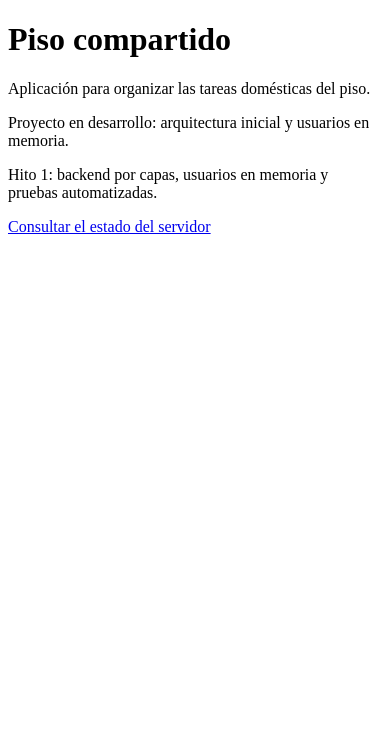
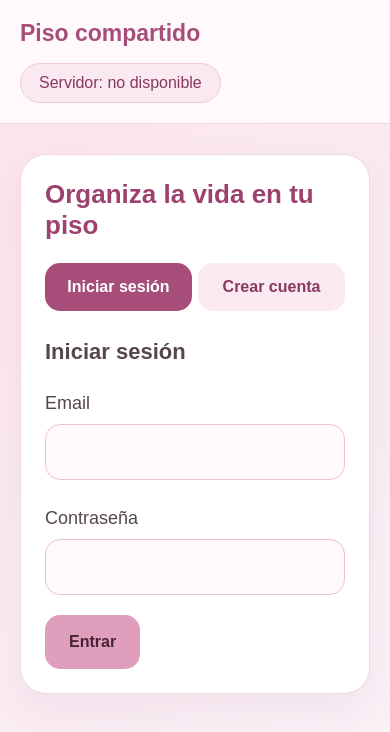
Before and after one commit to martatoscaperez/Procesos_MartaTosca, a website: page cliente/index.html in a window 390 px wide. Drawn offline with Linux system fonts and the light colour scheme; no server answers.

Commit message:
Añade frontend por capas con formularios de acceso

```diff
--- /dev/null
+++ b/cliente/comunicacion/rest.js
@@ -0,0 +1,11 @@
+// Capa de comunicación: realiza peticiones a la API.
+// No modifica elementos de la interfaz.
+export async function consultarEstado() {
+  const respuesta = await fetch('/api/estado');
+
+  if (!respuesta.ok) {
+    throw new Error('No se pudo consultar el estado del servidor.');
+  }
+
+  return respuesta.json();
+}
--- /dev/null
+++ b/cliente/controlador.js
@@ -0,0 +1,73 @@
+// Capa de presentación: consulta la API mediante rest.js
+// y actualiza lo que ve el usuario.
+import { consultarEstado } from './comunicacion/rest.js';
+
+// Localizamos los elementos de la página.
+const indicadorServidor = document.getElementById('estado-servidor');
+const botonLogin = document.getElementById('mostrar-login');
+const botonRegistro = document.getElementById('mostrar-registro');
+const formularioLogin = document.getElementById('formulario-login');
+const formularioRegistro = document.getElementById('formulario-registro');
+const mensaje = document.getElementById('mensaje');
+
+// Consulta el servidor y muestra si está disponible.
+async function mostrarEstadoServidor() {
+  try {
+    await consultarEstado();
+    indicadorServidor.textContent = 'Servidor: ok';
+  } catch (error) {
+    indicadorServidor.textContent = 'Servidor: no disponible';
+    console.error(error);
+  }
+}
+
+// Muestra un formulario y oculta el otro.
+function cambiarFormulario(mostrarLogin) {
+  formularioLogin.hidden = !mostrarLogin;
+  formularioRegistro.hidden = mostrarLogin;
+
+  botonLogin.setAttribute('aria-pressed', String(mostrarLogin));
+  botonRegistro.setAttribute('aria-pressed', String(!mostrarLogin));
+
+  mensaje.textContent = '';
+}
+
+// Asociamos cada botón con su acción.
+botonLogin.addEventListener('click', () => {
+  cambiarFormulario(true);
+});
+
+botonRegistro.addEventListener('click', () => {
+  cambiarFormulario(false);
+});
+
+// Provisional: el inicio de sesión todavía no llama a la API.
+formularioLogin.addEventListener('submit', (evento) => {
+  evento.preventDefault();
+  mensaje.textContent = 'El inicio de sesión todavía no está conectado.';
+});
+
+// Comprueba los campos antes de conectar el registro con la API.
+formularioRegistro.addEventListener('submit', (evento) => {
+  evento.preventDefault();
+
+  const nombre = document.getElementById('registro-nombre').value.trim();
+  const clave = document.getElementById('registro-clave').value;
+  const repetir = document.getElementById('registro-repetir').value;
+
+  if (nombre === '') {
+    mensaje.textContent = 'Escribe tu nombre.';
+    return;
+  }
+
+  if (clave !== repetir) {
+    mensaje.textContent = 'Las contraseñas no coinciden.';
+    return;
+  }
+
+  mensaje.textContent =
+    'Los campos están completos. El registro todavía no está conectado.';
+});
+
+// Comprobamos el estado al cargar la página.
+mostrarEstadoServidor();
--- /dev/null
+++ b/cliente/estilos.css
@@ -0,0 +1,174 @@
+/* Incluye bordes y relleno dentro del tamaño de cada elemento. */
+* {
+  box-sizing: border-box;
+}
+
+body {
+  margin: 0;
+  font-family: Arial, sans-serif;
+  background: linear-gradient(135deg, #fce3ed, #faf3f8);
+  color: #554650;
+  min-height: 100vh;
+}
+
+/* Cabecera de la aplicación. */
+.cabecera {
+  display: flex;
+  justify-content: space-between;
+  align-items: center;
+  gap: 16px;
+  padding: 24px 7%;
+  background-color: #fff9fc;
+  border-bottom: 1px solid #efd3e0;
+}
+
+.cabecera h1 {
+  margin: 0;
+  font-size: 28px;
+  color: #a64e79;
+}
+
+.cabecera p {
+  margin: 0;
+  padding: 10px 18px;
+  border: 1px solid #efcbdc;
+  border-radius: 24px;
+  background-color: #fbe9f1;
+  color: #87395f;
+}
+
+main {
+  padding: 0 20px;
+}
+
+/* Tarjeta que contiene los formularios. */
+.tarjeta {
+  max-width: 650px;
+  margin: 60px auto;
+  padding: 44px;
+  background-color: white;
+  border: 1px solid #efd8e3;
+  border-radius: 26px;
+  box-shadow: 0 16px 40px rgba(145, 75, 110, 0.08);
+}
+
+.tarjeta h2 {
+  margin: 0 0 22px;
+  font-size: 32px;
+  color: #9d416e;
+}
+
+.tarjeta h3 {
+  margin: 28px 0;
+  font-size: 22px;
+}
+
+/* Botones para elegir entre inicio de sesión y registro. */
+.pestanas {
+  display: flex;
+  flex-wrap: wrap;
+  gap: 6px;
+}
+
+button {
+  padding: 18px 24px;
+  border: none;
+  border-radius: 15px;
+  background-color: #a64e79;
+  color: white;
+  font: inherit;
+  font-weight: bold;
+  cursor: pointer;
+}
+
+button:hover {
+  background-color: #913d66;
+}
+
+/* Etiquetas y campos de los formularios. */
+label {
+  display: block;
+  margin-top: 28px;
+  margin-bottom: 10px;
+  font-size: 18px;
+}
+
+input {
+  display: block;
+  width: 100%;
+  padding: 18px;
+  border: 1px solid #edbfd4;
+  border-radius: 15px;
+  background-color: #fff9fc;
+  color: #554650;
+  font: inherit;
+}
+
+/* Resalta el elemento al navegar con el teclado. */
+input:focus-visible,
+button:focus-visible {
+  outline: 3px solid #87395f;
+  outline-offset: 3px;
+}
+
+/* Separación de los botones de envío respecto al último campo. */
+form button[type="submit"] {
+  display: block;
+  margin-top: 20px;
+}
+
+/* Entrar utiliza un rosa más claro que las pestañas. */
+#formulario-login button[type="submit"] {
+  background-color: #df9fbc;
+  color: #492337;
+}
+
+#formulario-login button[type="submit"]:hover {
+  background-color: #d58bad;
+}
+
+/* Mensajes de resultado de las acciones. */
+#mensaje {
+  margin-top: 20px;
+  line-height: 1.5;
+}
+
+#mensaje:empty {
+  display: none;
+}
+
+/* Conserva la ocultación de los formularios con hidden. */
+[hidden] {
+  display: none !important;
+}
+
+/* Ajustes para pantallas pequeñas. */
+@media (max-width: 600px) {
+  .cabecera {
+    flex-wrap: wrap;
+    padding: 20px;
+  }
+
+  .cabecera h1 {
+    font-size: 23px;
+  }
+
+  .tarjeta {
+    margin: 30px auto;
+    padding: 24px;
+  }
+
+  .tarjeta h2 {
+    font-size: 26px;
+  }
+
+  .pestanas button {
+    flex: 1;
+    padding: 15px 12px;
+  }
+}
+/* La opción seleccionada conserva el rosa oscuro. */
+.pestanas button[aria-pressed="false"] {
+  background-color: #fbe9f1;
+  color: #87395f;
+}
--- a/cliente/index.html
+++ b/cliente/index.html
@@ -4,12 +4,72 @@
   <meta charset="UTF-8">
   <meta name="viewport" content="width=device-width, initial-scale=1.0">
   <title>Piso compartido</title>
+
+  <!-- Los estilos están separados del contenido. -->
+  <link rel="stylesheet" href="./estilos.css">
 </head>
 <body>
-  <h1>Piso compartido</h1>
-  <p>Aplicación para organizar las tareas domésticas del piso.</p>
-  <p>Proyecto en desarrollo: arquitectura inicial y usuarios en memoria.</p>
-  <p>Hito 1: backend por capas, usuarios en memoria y pruebas automatizadas.</p>
-  <a href="/api/estado">Consultar el estado del servidor</a>
+  <header class="cabecera">
+    <h1>Piso compartido</h1>
+    <p id="estado-servidor" role="status">Servidor: comprobando…</p>
+  </header>
+
+  <main>
+    <section class="tarjeta">
+      <h2>Organiza la vida en tu piso</h2>
+
+      <!-- Botones para cambiar entre los dos formularios. -->
+      <div class="pestanas">
+        <button id="mostrar-login" type="button" aria-pressed="true">
+          Iniciar sesión
+        </button>
+        <button id="mostrar-registro" type="button" aria-pressed="false">
+          Crear cuenta
+        </button>
+      </div>
+
+      <form id="formulario-login">
+        <h3>Iniciar sesión</h3>
+
+        <label for="login-email">Email</label>
+        <input id="login-email" name="email" type="email"
+               autocomplete="username" required>
+
+        <label for="login-clave">Contraseña</label>
+        <input id="login-clave" name="clave" type="password"
+               autocomplete="current-password" required>
+
+        <button type="submit">Entrar</button>
+      </form>
+
+      <!-- hidden mantiene el formulario oculto inicialmente. -->
+      <form id="formulario-registro" hidden>
+        <h3>Crear cuenta</h3>
+
+        <label for="registro-email">Email</label>
+        <input id="registro-email" name="email" type="email"
+               autocomplete="username" required>
+
+        <label for="registro-nombre">Nombre</label>
+        <input id="registro-nombre" name="nombre" type="text"
+               autocomplete="name" required>
+
+        <label for="registro-clave">Contraseña</label>
+        <input id="registro-clave" name="clave" type="password"
+               autocomplete="new-password" required>
+
+        <label for="registro-repetir">Repite la contraseña</label>
+        <input id="registro-repetir" name="repetir" type="password"
+               autocomplete="new-password" required>
+
+        <button type="submit">Crear cuenta</button>
+      </form>
+
+      <!-- Espacio para mostrar el resultado de las acciones. -->
+      <p id="mensaje" role="status"></p>
+    </section>
+  </main>
+
+  <script type="module" src="./controlador.js"></script>
 </body>
 </html>
```
